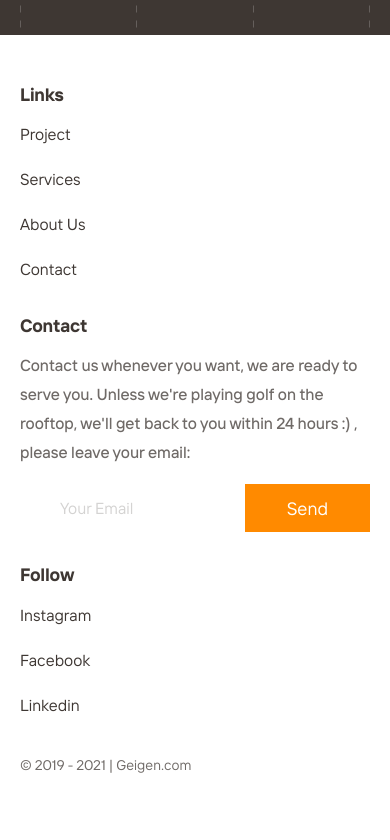
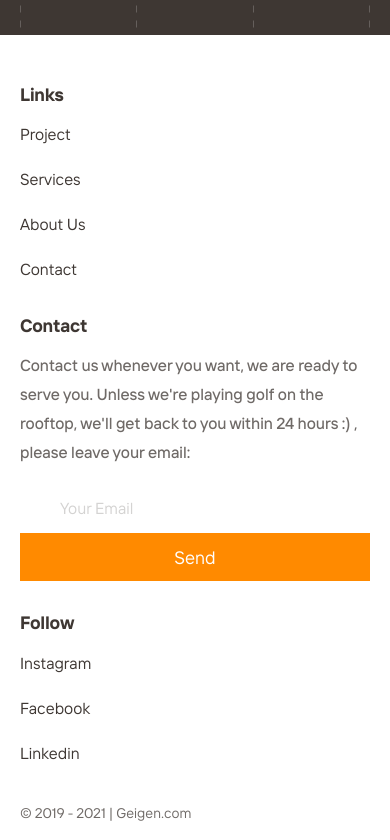
Before and after one commit to AndikaPurnamaPutra/geigen-architect-vt, a plain HTML site: page index.html in a window 390 px wide. Shown: the part 2416-3256 px from the top of the page. Before the commit the page ends 3208 px from the top, so only its background shows below. Drawn offline with nearby package versions, Linux system fonts and the light colour scheme.

Commit message:
fixed bug: all section

```diff
--- a/src/scss/components/_achievements.scss
+++ b/src/scss/components/_achievements.scss
@@ -2,7 +2,7 @@
   background-color: $primary;
   position: relative;
   padding-block: 100px;
-  @include responsive(md) {
+  @include responsive(lg) {
     padding-block: 50px;
   }
   .wrapper-decoration {
@@ -12,19 +12,19 @@
     &-achievements {
       flex-direction: column;
       gap: 100px;
-      @include responsive(md) {
+      @include responsive(lg) {
         gap: 32px;
       }
       .head-content {
         z-index: 2;
         .subtext {
           @include flex(row, center, space-around);
-          @include responsive(md) {
+          @include responsive(lg) {
             @include flex(column, flex-start, space-around);
             gap: 32px;
           }
           &-text {
-            @include responsive(md) {
+            @include responsive(lg) {
               width: 100%;
             }
             &-display {
@@ -60,7 +60,7 @@
               @include responsive(xl) {
                 max-width: 40px;
               }
-              @include responsive(md) {
+              @include responsive(lg) {
                 max-width: 32px;
                 margin-bottom: 0;
               }
@@ -76,7 +76,7 @@
         @include responsive(xl) {
           grid-template-columns: repeat(3, 1fr);
         }
-        @include responsive(md) {
+        @include responsive(lg) {
           grid-template-columns: repeat(2, 1fr);
         }
         @include responsive(sm) {
@@ -101,7 +101,7 @@
               line-height: 110%; /* 22px */
               letter-spacing: -0.2px;
               width: 206px;
-              @include responsive(md) {
+              @include responsive(lg) {
                 font-size: 18px;
               }
             }
@@ -112,7 +112,7 @@
               font-style: normal;
               font-weight: 500;
               line-height: 180%; /* 32.4px */
-              @include responsive(md) {
+              @include responsive(lg) {
                 font-size: 16px;
               }
             }
--- a/src/scss/components/_button.scss
+++ b/src/scss/components/_button.scss
@@ -17,7 +17,7 @@
 		&:hover {
 			background-color: $primary;
 		}
-		@include responsive(md) {
+		@include responsive(lg) {
 			padding: 12px 24px;
 		}
 	}
@@ -31,12 +31,16 @@
 	&-submit {
 		background-color: $secondary;
 		padding: 11px 40px;
+
+		@include responsive(lg) {
+			width: 100%;
+		}
 		&:hover {
 			background-color: $primary;
 		}
 	}
 	&-arrow {
-		@include responsive(md) {
+		@include responsive(lg) {
 			svg {
 				max-width: 32px;
 				max-height: 32px;
--- a/src/scss/components/_footer.scss
+++ b/src/scss/components/_footer.scss
@@ -7,17 +7,15 @@
       @include flex(column, flex-end, flex-end);
       gap: 60px;
       position: relative;
-      @include responsive(md) {
+      @include responsive(lg) {
         padding-top: 50px;
         padding-bottom: 15px;
-      }
-      @include responsive(md) {
         @include flex(column, flex-start, flex-start);
         gap: 32px;
       }
       .content {
         @include flex(row, flex-start, space-between);
-        @include responsive(md) {
+        @include responsive(lg) {
           width: 100%;
 
         }
@@ -28,7 +26,7 @@
         &-text {
           @include flex(column, flex-start, space-between);
           gap: 30px;
-          @include responsive(md) {
+          @include responsive(lg) {
             gap: 16px;
           }
           @include responsive(sm) {
@@ -79,6 +77,10 @@
           form {
             @include flex(row, center, flex-start);
             width: 100%;
+
+            @include responsive(lg) {
+              flex-direction: column;
+            }
             input {
               color: #d4d3d2;
               font-family: $font-display;
@@ -121,7 +123,7 @@
         @include responsive(xl) {
           max-width: 285px;
         }
-        @include responsive(md) {
+        @include responsive(lg) {
           display: none;
         }
       }
--- a/src/scss/components/_header.scss
+++ b/src/scss/components/_header.scss
@@ -8,7 +8,7 @@
       @include responsive(xl) {
         padding-inline: 75px;
       }
-      @include responsive(md) {
+      @include responsive(lg) {
         padding: 50px 20px;
         gap: 32px;
       }
@@ -17,7 +17,7 @@
         z-index: 1;
         .subtext {
           @include flex(row, center, space-between);
-          @include responsive(md) {
+          @include responsive(lg) {
             @include flex(column-reverse, center, space-between);
             gap: 24px;
           }
@@ -51,7 +51,7 @@
               @include responsive(xl) {
                 font-size: 20px;
               }
-              @include responsive(md) {
+              @include responsive(lg) {
                 margin-bottom: 16px;
               }
               @include responsive(sm) {
@@ -80,7 +80,7 @@
       }
       .body-content {
         @include flex(row, flex-end, space-between);
-        @include responsive(md) {
+        @include responsive(lg) {
           @include flex(column, flex-start, space-between);
           gap: 16px;
         }
@@ -90,7 +90,7 @@
         }
         .subtext {
           @include flex(row, flex-end, space-between);
-          @include responsive(md) {
+          @include responsive(lg) {
             width: 100%;
           }
           &-text {
@@ -142,7 +142,7 @@
               @include responsive(xl) {
                 max-width: 40px;
               }
-              @include responsive(md) {
+              @include responsive(lg) {
                 max-width: 32px;
               }
             }
@@ -155,7 +155,7 @@
             @include responsive(xl) {
               margin-bottom: -20px;
             }
-            @include responsive(md) {
+            @include responsive(lg) {
               display: none;
             }
           }
@@ -171,7 +171,7 @@
           bottom: 186px;
           left: 235px;
         }
-        @include responsive(md) {
+        @include responsive(lg) {
           display: none;
         }
       }
--- a/src/scss/components/_navbar.scss
+++ b/src/scss/components/_navbar.scss
@@ -8,19 +8,19 @@
       padding-block: 24px;
       @include flex(row, center, space-between);
       position: relative;
-      @include responsive(md) {
+      @include responsive(lg) {
         padding-block: 14px;
       }
       .nav {
         &-logo {
           max-width: 152px;
           display: inline-flex;
-          @include responsive(md) {
+          @include responsive(lg) {
             max-width: 90px;
           }
         }
         &-menu {
-          @include responsive(md) {
+          @include responsive(lg) {
             position: absolute;
             top: 100%;
             left: 0;
@@ -48,7 +48,7 @@
           &-item {
             @include flex(row, center, space-between);
             gap: 50px;
-            @include responsive(md) {
+            @include responsive(lg) {
               @include flex(column, flex-start, space-between);
               gap: 32px;
               opacity: 0;
@@ -71,7 +71,7 @@
           }
           .btn-secondary-mobile {
             display: none;
-            @include responsive(md) {
+            @include responsive(lg) {
               display: inline-flex;
               width: 100%;
               opacity: 0;
@@ -81,7 +81,7 @@
         }
         &-btn-responsive {
           display: none;
-          @include responsive(md) {
+          @include responsive(lg) {
             display: block;
             background-image: url("../../../assets/image/menu-black.svg");
             background-repeat: no-repeat;
@@ -99,7 +99,7 @@
         }
       }
       .btn-secondary-desktop {
-        @include responsive(md) {
+        @include responsive(lg) {
           display: none;
         }
       }
--- a/src/scss/components/_project.scss
+++ b/src/scss/components/_project.scss
@@ -1,7 +1,7 @@
 .section-project {
   position: relative;
   padding-block: 100px;
-  @include responsive(md) {
+  @include responsive(lg) {
     padding-block: 50px;
   }
   .wrapper-decoration {
@@ -23,7 +23,7 @@
         @include responsive(xl) {
           padding-inline: 16px;
         }
-        @include responsive(md) {
+        @include responsive(lg) {
           padding-inline: unset;
           @include flex(column, flex-start, space-between);
           gap: 16px;
@@ -37,14 +37,14 @@
             font-style: normal;
             font-weight: 400;
             line-height: normal;
-            @include responsive(md) {
+            @include responsive(lg) {
               font-size: 18px;
             }
           }
           &-arrow {
             @include flex(row, center, space-between);
             gap: 10px;
-            @include responsive(md) {
+            @include responsive(lg) {
               width: 100%;
             }
             .btn-arrow {
@@ -69,7 +69,7 @@
         gap: 75px;
         overflow: auto;
         .slick-track {
-          @include responsive(md) {
+          @include responsive(lg) {
             @include flex(row, center);
             gap: 75px;
           }
@@ -79,7 +79,7 @@
           @include responsive(xl) {
             padding-left: 50px;
           }
-          @include responsive(md) {
+          @include responsive(lg) {
             padding-left: unset;
           }
         }
@@ -126,7 +126,7 @@
                 font-weight: 700;
                 line-height: 110%; /* 22px */
                 letter-spacing: -0.2px;
-                @include responsive(md) {
+                @include responsive(lg) {
                   font-size: 18px;
                 }
               }
@@ -137,7 +137,7 @@
                 font-style: normal;
                 font-weight: 500;
                 line-height: 180%; /* 32.4px */
-                @include responsive(md) {
+                @include responsive(lg) {
                   font-size: 16px;
                 }
               }
@@ -148,7 +148,7 @@
                 font-style: normal;
                 font-weight: 400;
                 line-height: 180%; /* 32.4px */
-                @include responsive(md) {
+                @include responsive(lg) {
                   font-size: 16px;
                 }
               }
@@ -161,7 +161,7 @@
             max-width: 106px;
             transition: 800ms;
             @include animation(rotate 4s linear infinite);
-            @include responsive(md) {
+            @include responsive(lg) {
               max-width: 86px;
             }
             @include responsive(sm) {
--- a/src/scss/utilities/_layout.scss
+++ b/src/scss/utilities/_layout.scss
@@ -34,14 +34,14 @@ section {
   @include responsive(xl) {
     padding-inline: 50px;
   }
-  @include responsive(md) {
+  @include responsive(lg) {
     flex-direction: column;
     padding-inline: 20px;
   }
   &-fluid {
     width: 100%;
     padding-left: calc((100% - 1440px) / 2);
-    @include responsive(md) {
+    @include responsive(lg) {
       margin: auto;
       padding-left: unset;
     }
```
Also changed, not shown: assets/css/styles.css, 6 other files.
